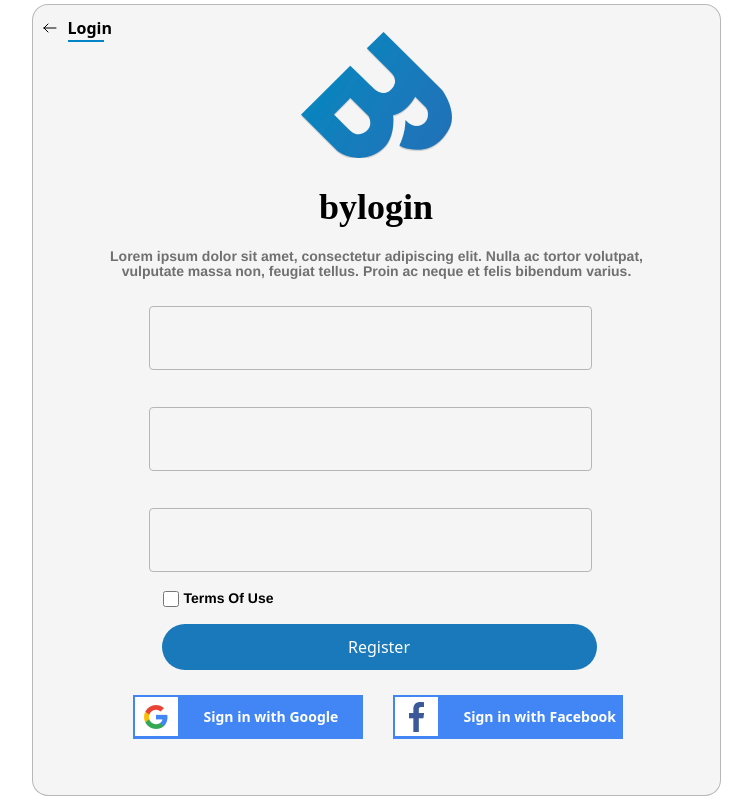
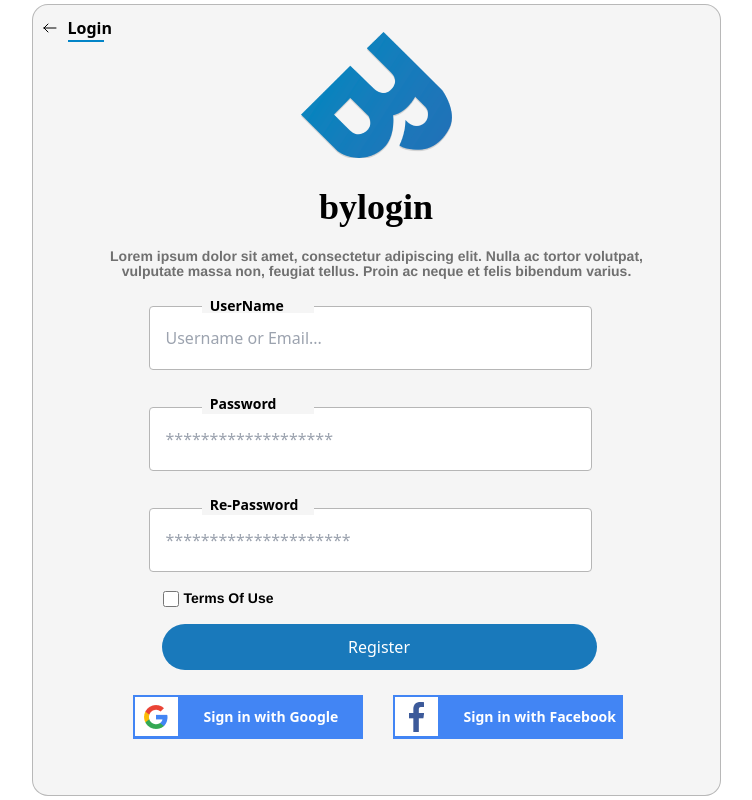
Before and after one commit to TruongTanNghia/Learn-Figma, a React (Vite) app: page /Register in a window 1280 px wide. Shown: the whole page, without its empty margins (264-1016 px from the left). Built offline with nearby package versions, Linux system fonts and the light colour scheme.

Commit message:
feat: #1 update label and input

```diff
--- a/package.json
+++ b/package.json
@@ -12,6 +12,7 @@
   "dependencies": {
     "postcss": "^8.4.31",
     "react": "^18.2.0",
+    "react-devtools": "^4.28.5",
     "react-dom": "^18.2.0",
     "react-router-dom": "^6.20.0"
   },
--- a/src/App.jsx
+++ b/src/App.jsx
@@ -1,6 +1,7 @@
+
 import "./App.css";
+import RouterPage from "./routers";
 
-import RouterPage from "./routers";
 function App() {
   return (
     <>
--- /dev/null
+++ b/src/components/Navbar.jsx
@@ -0,0 +1,21 @@
+
+import NavlinkActive from './NavlinkActive'
+
+const Navbar = () => {
+  return (
+    <>
+
+      <NavlinkActive  to="/">
+        Home
+      </NavlinkActive>
+      <NavlinkActive  to="/Login">
+        Login
+      </NavlinkActive>
+      <NavlinkActive  to="/Register">
+        Register
+      </NavlinkActive>
+    </>
+  )
+}
+
+export default Navbar
--- /dev/null
+++ b/src/components/NavlinkActive.jsx
@@ -0,0 +1,14 @@
+import { NavLink } from 'react-router-dom';
+
+const NavlinkActive = (probs) => {
+  return (
+    <NavLink
+      style={({ isActive }) => {
+        return isActive ? { color: 'red' } : {};
+      }}
+      {...probs}
+    />
+  );
+};
+
+export default NavlinkActive;
--- a/src/pages/login/index.jsx
+++ b/src/pages/login/index.jsx
@@ -37,12 +37,19 @@ const Login = () => {
                   ac neque et felis bibendum varius.
                 </p>
               </div>
-              <div className="pt-[37px] pl-[117px] pr-[129px]">
-                <div className=" w-[443px] h-[64px] top-0 left-0 bg-neutral-100 rounded-[4px] border border-solid border-[#b6b6b6]" />
+              <div className="pt-[37px] pl-[117px] pr-[129px] relative">
+                <div className="w-[443px] h-[64px] top-0 left-0 bg-neutral-100 rounded-[4px]  relative">
+                  <input className="w-full h-full rounded-[4px] border border-solid border-[#b6b6b6] pl-4" placeholder="Username or Email..." />
+                 <div className="absolute bg-neutral-100 h-[7px] left-[12%] top-[0] w-[112px]"></div>
+                  <label className="absolute top-[-15%] left-[12%] text-center text-black font-semibold font-['Source Sans Pro' text-sm px-2" htmlFor="username">UserName</label>
+                </div>
               </div>
-
-              <div className="pt-[37px] pl-[117px] pr-[129px]">
-                <div className="w-[443px] h-[64px] top-0 left-0 bg-neutral-100 rounded-[4px] border border-solid border-[#b6b6b6]" />
+              <div className="pt-[37px] pl-[117px] pr-[129px] relative">
+                <div className="w-[443px] h-[64px] top-0 left-0 bg-neutral-100 rounded-[4px]  relative">
+                  <input type="password" className="w-full h-full rounded-[4px] border border-solid border-[#b6b6b6] pl-4" placeholder="*********************" />
+                 <div className="absolute bg-neutral-100 h-[7px] left-[12%] top-[0] w-[112px]"></div>
+                  <label className="absolute top-[-15%] left-[12%]  text-sm px-2" htmlFor="username">Password</label>
+                </div>
               </div>
             </div>
 
--- a/src/pages/regiester/index.jsx
+++ b/src/pages/regiester/index.jsx
@@ -36,16 +36,28 @@ const RegisterPage = () => {
                   ac neque et felis bibendum varius.
                 </p>
               </div>
-              <div className="pt-[37px] pl-[117px] pr-[129px]">
-                <div className=" w-[443px] h-[64px] top-0 left-0 bg-neutral-100 rounded-[4px] border border-solid border-[#b6b6b6]" />
+             <div className="pt-[37px] pl-[117px] pr-[129px] relative">
+                <div className="w-[443px] h-[64px] top-0 left-0 bg-neutral-100 rounded-[4px]  relative">
+                  <input className="w-full h-full rounded-[4px] border border-solid border-[#b6b6b6] pl-4" placeholder="Username or Email..." />
+                 <div className="absolute bg-neutral-100 h-[7px] left-[12%] top-[0] w-[112px]"></div>
+                  <label className="absolute top-[-15%] left-[12%] text-center text-black font-semibold font-['Source Sans Pro' text-sm px-2" htmlFor="username">UserName</label>
+                </div>
               </div>
 
-              <div className="pt-[37px] pl-[117px] pr-[129px]">
-                <div className="w-[443px] h-[64px] top-0 left-0 bg-neutral-100 rounded-[4px] border border-solid border-[#b6b6b6]" />
+                <div className="pt-[37px] pl-[117px] pr-[129px] relative">
+                <div className="w-[443px] h-[64px] top-0 left-0 bg-neutral-100 rounded-[4px]  relative">
+                  <input type="password" className="w-full h-full rounded-[4px] border border-solid border-[#b6b6b6] pl-4" placeholder="*******************" />
+                 <div className="absolute bg-neutral-100 h-[7px] left-[12%] top-[0] w-[112px]"></div>
+                  <label className="absolute top-[-15%] left-[12%] text-center text-black font-semibold font-['Source Sans Pro' text-sm px-2 leading-none" htmlFor="password">Password</label>
+                </div>
               </div>
 
-              <div className="pt-[37px] pl-[117px] pr-[129px]">
-                <div className="w-[443px] h-[64px] top-0 left-0 bg-neutral-100 rounded-[4px] border border-solid border-[#b6b6b6]" />
+              <div className="pt-[37px] pl-[117px] pr-[129px] relative">
+                <div className="w-[443px] h-[64px] top-0 left-0 bg-neutral-100 rounded-[4px]  relative">
+                  <input type="password" className="w-full h-full rounded-[4px] border border-solid border-[#b6b6b6] pl-4" placeholder="*********************" />
+                 <div className="absolute bg-neutral-100 h-[7px] left-[12%] top-[0] w-[112px]"></div>
+                  <label className="absolute top-[-15%] left-[12%] text-center text-black font-semibold font-['Source Sans Pro' text-sm px-2 leading-none" htmlFor="password">Re-Password</label>
+                </div>
               </div>
             </div>
 
--- a/src/routers/index.jsx
+++ b/src/routers/index.jsx
@@ -2,21 +2,29 @@ import { useRoutes } from "react-router-dom";
 import Login from "../pages/login";
 import Home from "../pages/Home";
 import RegisterPage from "../pages/regiester";
+import NavlinkActive from "../components/NavlinkActive.jsx";
+import OutletChild from "./outletChild";
 
 const RouterPage = () => {
   const elements = useRoutes([
     {
+      path:"/",
+       element: (
+        <OutletChild>
+          <NavlinkActive />
+        </OutletChild>
+      ),
       children: [
         {
           index: true,
           element: <Home />,
         },
         {
-          path: "login",
+          path: "Login",
           element: <Login />,
         },
         {
-          path: "register",
+          path: "Register",
           element: <RegisterPage />,
         },
       ],
```
Also changed, not shown: 1 other file (tests, documents, lock files or other folders).
